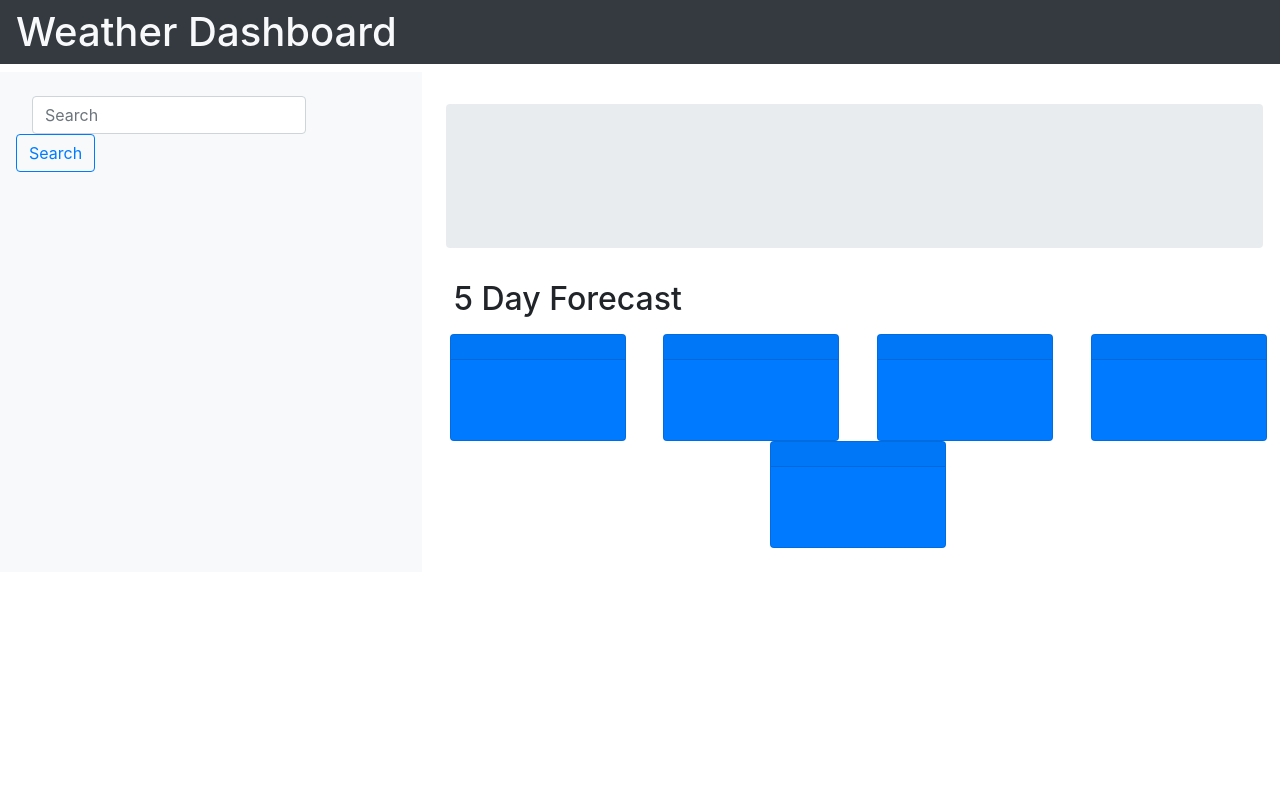
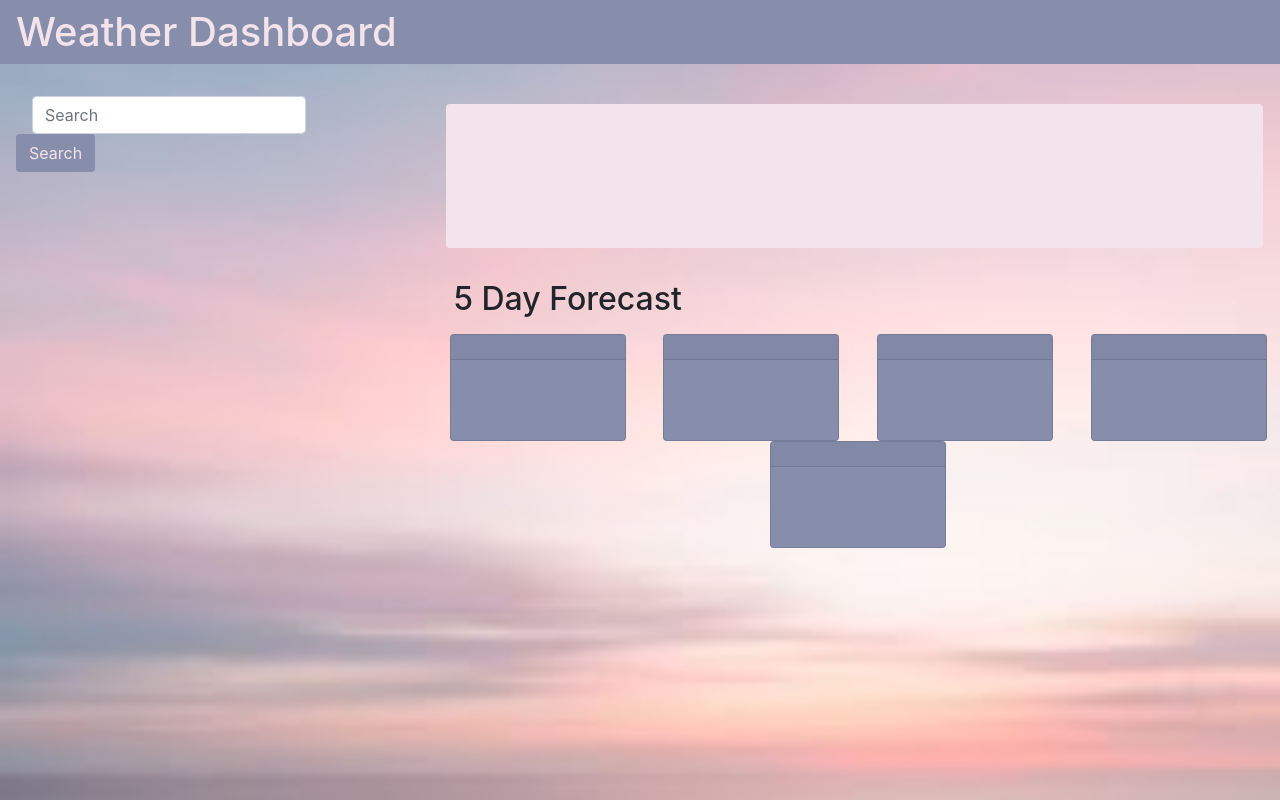
Before and after one commit to rachaelchar/Weather-Dashboard, a plain HTML site: page index.html in a window 1280 px wide. Drawn offline with nearby package versions, Linux system fonts and the light colour scheme.

Commit message:
add bg image and custom colors

```diff
--- a/index.html
+++ b/index.html
@@ -7,18 +7,19 @@
     <meta http-equiv="X-UA-Compatible" content="ie=edge">
     <link rel="stylesheet" href="https://stackpath.bootstrapcdn.com/bootstrap/4.3.1/css/bootstrap.min.css"
         integrity="sha384-ggOyR0iXCbMQv3Xipma34MD+dH/1fQ784/j6cY/iJTQUOhcWr7x9JvoRxT2MZw1T" crossorigin="anonymous">
+    <link rel="stylesheet" href="style.css">
     <title>Weather Dashboard</title>
 </head>
 
 <body>
-    <nav class="navbar navbar-dark bg-dark text-light h1">Weather Dashboard
+    <nav class="navbar navbar-dark bg-slate-grey text-pink h1">Weather Dashboard
     </nav>
 
     <div class="row">
-        <div class="col-md-4 col-xs-12 bg-light">
+        <div class="col-md-4 col-xs-12">
             <form class="form-inline pt-4 my-2 p-3 my-lg-0">
                 <input id="searched-city" class="form-control mr-sm-2 ml-3 " type="search" placeholder="Search" aria-label="Search">
-                <button id="search-btn" class="btn btn-outline-primary my-2 my-sm-0" type="submit">Search</button>
+                <button id="search-btn" class="btn btn-outline-slate-grey text-pink my-2 my-sm-0" type="submit">Search</button>
                 <div class="col-md-12">
                     <ul class="list-group p-1 mt-2">
                     </ul>
@@ -26,7 +27,7 @@
         </div>
 
         <div class="col-md-8 col-xs-12 display-flex p-4">
-            <div class="jumbotron jumbotron-fluid mr-2 mt-2 rounded border-success">
+            <div class="jumbotron jumbotron-fluid mr-2 mt-2 rounded bg-pink">
                 <div class="container pr-1">
                     <h2 id="city-name"></h2>
                     <p id="city-temp"></p>
@@ -38,8 +39,8 @@
             <div class="row m-2">
                 <h2>5 Day Forecast</h2>
             </div>
-            <div class="row">
-                <div class="card text-white bg-primary mx-auto" style="min-width: 11rem;">
+            <div class="row ">
+                <div class="card text-white bg-slate-grey mx-auto" style="min-width: 11rem; max-width: 11rem;">
                     <div id="day-1" class="card-header"></div>
                     <div class="card-body">
                         <img id="icon-1"></img>
@@ -47,7 +48,7 @@
                         <p id="humidity-1" class="card-text-humidty"></p>
                     </div>
                 </div>
-                <div class="card text-white bg-primary mx-auto" style="min-width: 11rem;">
+                <div class="card text-white bg-slate-grey mx-auto" style="min-width: 11rem; max-width: 11rem;">
                     <div id="day-2" class="card-header"></div>
                     <div class="card-body">
                         <img id="icon-2"></img>
@@ -55,7 +56,7 @@
                         <p id="humidity-2" class="card-text"></p>
                     </div>
                 </div>
-                <div class="card text-white bg-primary mx-auto" style="min-width: 11rem;">
+                <div class="card text-white bg-slate-grey mx-auto" style="min-width: 11rem; max-width: 11rem;">
                     <div id="day-3" class="card-header"></div>
                     <div class="card-body">
                         <img id="icon-3"></img>
@@ -63,7 +64,7 @@
                         <p  id="humidity-3" class="card-text"></p>
                     </div>
                 </div>
-                <div class="card text-white bg-primary mx-auto" style="min-width: 11rem;">
+                <div class="card text-white bg-slate-grey mx-auto" style="min-width: 11rem; max-width: 11rem;">
                     <div id="day-4" class="card-header"></div>
                     <div class="card-body">
                         <img id="icon-4"></img>
@@ -71,7 +72,7 @@
                         <p id="humidity-4" class="card-text"></p>
                     </div>
                 </div>
-                <div class="card text-white bg-primary mx-auto mx-auto" style="min-width: 11rem;">
+                <div class="card text-white bg-slate-grey mx-auto mx-auto" style="min-width: 11rem; max-width: 11rem;">
                     <div id="day-5" class="card-header"></div>
                     <div class="card-body">
                         <img id="icon-5"></img>
--- /dev/null
+++ b/style.css
@@ -0,0 +1,21 @@
+body {
+    background-image: url("bg-img.jpg");
+    background-repeat: no-repeat;
+    background-size: cover;
+}
+
+.bg-slate-grey {
+    background-color: #878eac;
+}
+
+.bg-pink {
+    background-color: #f3e3eb;
+}
+
+.text-pink {
+    color: #f3e3eb;
+}
+
+.btn-outline-slate-grey {
+    background-color:#878eac;
+}
```
Also changed, not shown: bg-img.jpg (added).
